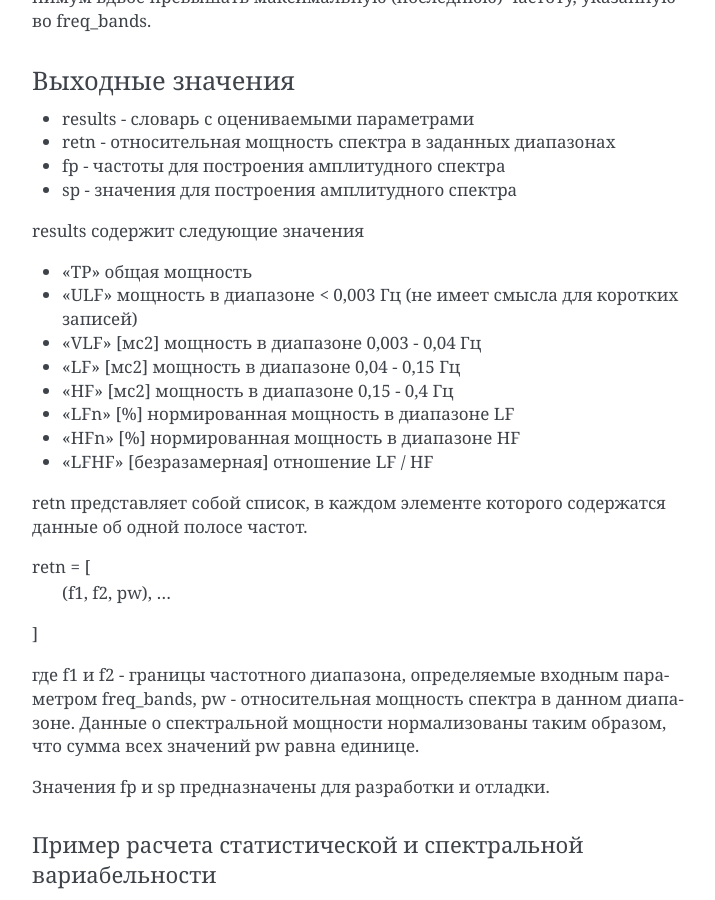
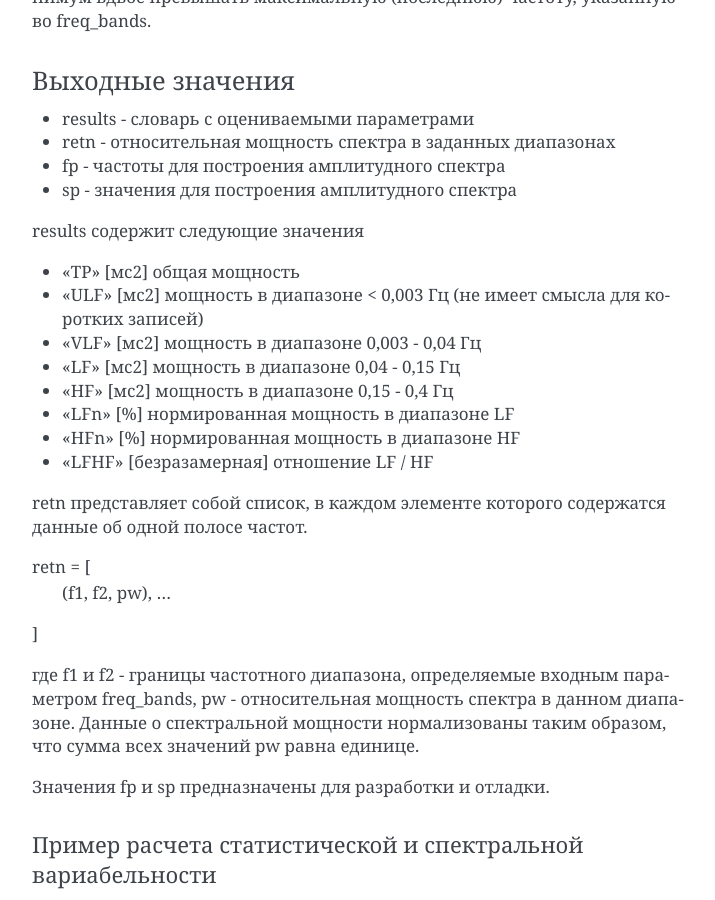
Before and after one commit to afanasenko/ecg-hd, a Sphinx documentation site: the page built from docs/source/rhythm_variation.rst, in a window 1280 px wide and 900 px high, scrolled down 3174 px. Shown: the whole window, without its empty margins (388-1103 px from the left). Built offline with Sphinx 7.4.7, drawn with Linux system fonts in a browser that asks for light colours.

Commit message:
Update rhythm_variation.rst

```diff
--- a/docs/source/rhythm_variation.rst
+++ b/docs/source/rhythm_variation.rst
@@ -138,8 +138,8 @@ freq_bands: (границы частотных диапазонов)
 
 results содержит следующие значения
 
-- "TP" общая мощность
-- "ULF" мощность в диапазоне < 0,003 Гц (не имеет смысла для коротких
+- "TP" [мс2] общая мощность
+- "ULF" [мс2] мощность в диапазоне < 0,003 Гц (не имеет смысла для коротких
   записей)
 - "VLF" [мс2] мощность в диапазоне 0,003 - 0,04 Гц
 - "LF" [мс2] мощность в диапазоне 0,04 - 0,15 Гц
```
